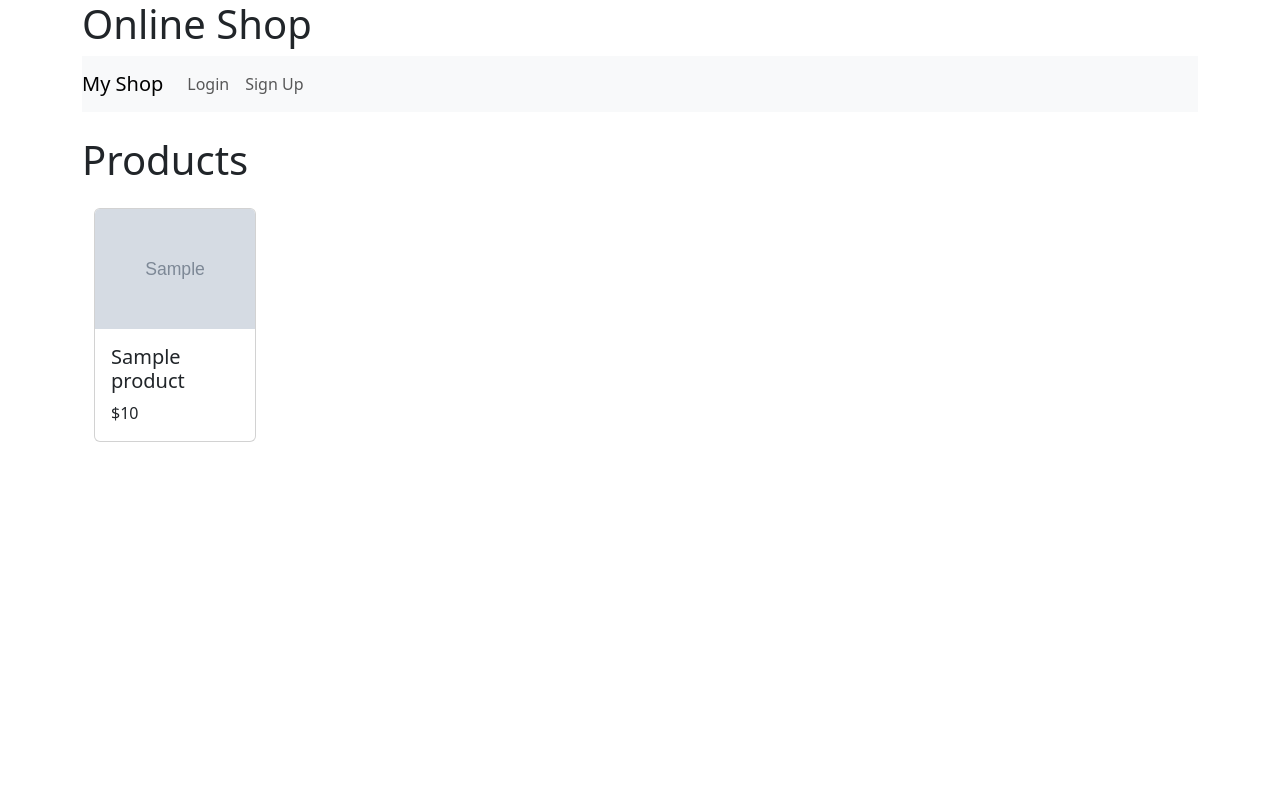
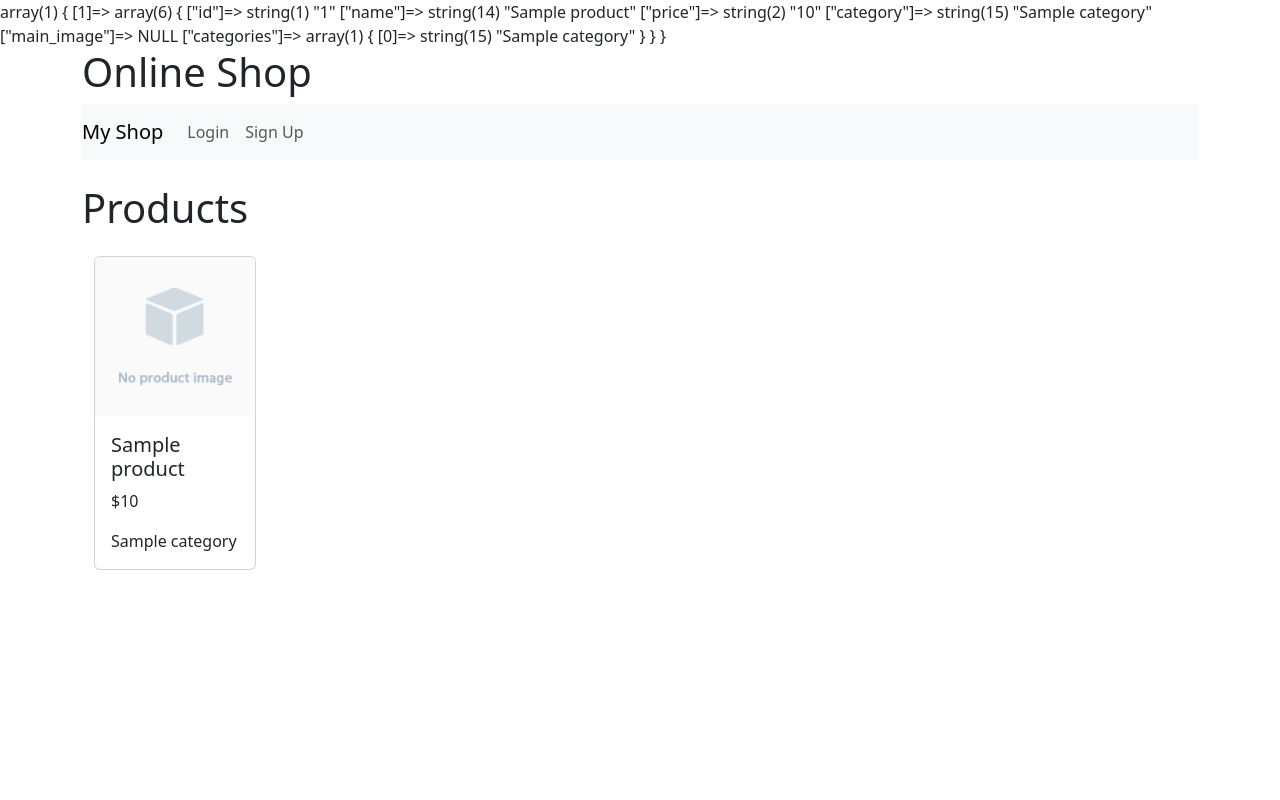
Before and after one commit to smrasoul/ecommerce, a PHP site: page / in a window 1280 px wide. Run offline with PHP 8.4, Linux system fonts and the light colour scheme; tables that the repository leaves empty or names only in its code hold one stand-in row (values such as "Sample post"); grey boxes marked "Sample" are stand-in pictures.

Commit message:
Categories implemented in index and view and add.

```diff
--- a/assets/css/styles.css
+++ b/assets/css/styles.css
@@ -1 +1,6 @@
 @import url('bootstrap.min.css');
+
+.no-bullets {
+    list-style-type: none;
+    padding-left: 0; /* Optional: Removes padding */
+}
--- a/index.php
+++ b/index.php
@@ -4,10 +4,8 @@ require 'includes/init.php';
 require 'src/Product/Function/product-function.php';
 
 
-$products = fetchAllProducts($conn);
-
-
-$productsWithMedia = getProductsWithMedia($conn, $products);
+$products = fetchAllProductsDetails($conn);
+var_dump($products);
 
 require 'includes/View/header.php'; ?>
 
@@ -15,18 +13,25 @@ require 'includes/View/header.php'; ?>
 
 <div class="container">
     <div class="row">
-        <?php if ($productsWithMedia): ?>
-            <?php foreach ($productsWithMedia as $product): ?>
+        <?php if ($products): ?>
+            <?php foreach ($products as $product): ?>
                 <div class="col-md-2 mb-4">
                     <div class="card">
-                        <?php if ($product['media']): ?>
-                            <img src="/assets/media/<?= htmlspecialchars($product['media']) ?>" class="card-img-top" alt="<?= htmlspecialchars($product['name']) ?>" />
+                        <?php if ($product['main_image']): ?>
+                            <img src="/assets/media/<?= htmlspecialchars($product['main_image']) ?>" class="card-img-top" alt="<?= htmlspecialchars($product['name']) ?>" />
                         <?php else: ?>
                             <img src="/assets/images/default_product.png" class="card-img-top" alt="No photo" />
                         <?php endif; ?>
                         <div class="card-body">
                             <h5 class="card-title"><?= htmlspecialchars($product['name']) ?></h5>
                             <p class="card-text">$<?= htmlspecialchars($product['price']) ?></p>
+                            <ul class="card-text no-bullets">
+                                <?php foreach ($product['categories'] as $category): ?>
+                                <li>
+                                    <?= htmlspecialchars($category) ?>
+                                </li>
+                                <?php endforeach; ?>
+                            </ul>
                         </div>
                     </div>
                 </div>
--- a/src/Product/Function/product-function.php
+++ b/src/Product/Function/product-function.php
@@ -1,10 +1,37 @@
 <?php
 
-function fetchAllProducts($conn) {
-    $query = "SELECT * FROM products";
+function fetchAllProductsDetails($conn) {
+    $query = "SELECT
+                products.id,
+                products.name,
+                products.price,
+                categories.name AS category,
+                media.file_path AS main_image
+              FROM products
+              JOIN product_categories ON products.id = product_categories.product_id
+              JOIN categories ON product_categories.category_id = categories.id
+              LEFT JOIN media ON products.id = media.product_id AND media.media_type = 'main_image';";
+
     $result = mysqli_query($conn, $query);
-    return mysqli_fetch_all($result, MYSQLI_ASSOC);
+    $productsArray = mysqli_fetch_all($result, MYSQLI_ASSOC);
+
+    $products = [];
+    foreach ($productsArray as $row) {
+        $product_id = $row['id'];
+
+        // If product is not already in the array, add it
+        if (!isset($products[$product_id])) {
+            $products[$product_id] = $row;
+            $products[$product_id]['categories'] = [];
+        }
+
+        // Add the category to the product's categories array
+        $products[$product_id]['categories'][] = $row['category'];
+    }
+
+    return $products;
 }
+
 
 function addProduct($name, $price, $photo_name, $conn) {
     $query = "INSERT INTO products (name, price) VALUES (?, ?)";
@@ -14,11 +41,10 @@ function addProduct($name, $price, $photo_name, $conn) {
     if (mysqli_stmt_execute($stmt)) {
         $product_id = mysqli_insert_id($conn);
         addMedia($product_id, $photo_name, $conn);
-        $_SESSION['flash']['product_success'] = 'Product added successfully.';
-        redirect('/View-product.php');
-        exit;
+        return $product_id;  // Make sure to return the product ID here
     } else {
         $_SESSION['product_failure'] = "Failed to save product.";
+        return false;
     }
 }
 
@@ -66,7 +92,7 @@ function handleMedia($product_id, $photo, $conn) {
 }
 
 function addMedia($product_id, $media_name, $conn) {
-    $query = "INSERT INTO media (product_id, media_type, file_path) VALUES (?, 'image', ?)";
+    $query = "INSERT INTO media (product_id, media_type, file_path) VALUES (?, 'main_image', ?)";
     $stmt = mysqli_prepare($conn, $query);
     mysqli_stmt_bind_param($stmt, 'is', $product_id, $media_name);
     mysqli_stmt_execute($stmt);
@@ -88,15 +114,6 @@ function deleteMedia($product_id, $conn) {
     $stmt = mysqli_prepare($conn, $query);
     mysqli_stmt_bind_param($stmt, 'i', $product_id);
     mysqli_stmt_execute($stmt);
-}
-
-function fetchMediaByProductId($product_id, $conn) {
-    $query = "SELECT * FROM media WHERE product_id = ?";
-    $stmt = mysqli_prepare($conn, $query);
-    mysqli_stmt_bind_param($stmt, 'i', $product_id);
-    mysqli_stmt_execute($stmt);
-    $result = mysqli_stmt_get_result($stmt);
-    return mysqli_fetch_all($result, MYSQLI_ASSOC);
 }
 
 function updateProduct($conn, $name, $price, $photo_name, $product_id) {
@@ -124,14 +141,44 @@ function productFeedback() {
     return $formFeedback;
 }
 
+function getAllCategories($conn) {
+    $query = "SELECT * FROM categories";
+    $result = mysqli_query($conn, $query);
+    return mysqli_fetch_all($result, MYSQLI_ASSOC);
+}
 
-function getProductsWithMedia($conn, $products)
+function deleteProductCategories($product_id, $conn)
 {
-    $productsWithMedia = [];
-    foreach ($products as $product) {
-        $media = fetchMediaByProductId($product['id'], $conn);
-        $product['media'] = !empty($media) ? $media[0]['file_path'] : null;
-        $productsWithMedia[] = $product;
+    $query = "DELETE FROM product_categories WHERE product_id = ?";
+    $stmt = mysqli_prepare($conn, $query);
+    mysqli_stmt_bind_param($stmt, 'i', $product_id);
+    if(mysqli_stmt_execute($stmt)) {
+        return true;
+    } else {
+        return false;
     }
-    return $productsWithMedia;
 }
+
+function addProductCategories($product_id, $categoryIds, $conn){
+    $query = "INSERT INTO product_categories (product_id, category_id) VALUES (?, ?)";
+
+    foreach ($categoryIds as $categoryId) {
+        $stmt = mysqli_prepare($conn, $query);
+        mysqli_stmt_bind_param($stmt, 'ii', $product_id, $categoryId);
+        mysqli_stmt_execute($stmt);
+    }
+    return true;
+}
+
+function processProductCategories($product_id, $categoryIds, $conn){
+    if(deleteProductCategories($product_id, $conn)){
+        if(addProductCategories($product_id, $categoryIds, $conn)){
+            $_SESSION['flash']['product_success'] = 'Product added successfully.';
+            redirect('/view-product.php');
+        } else {
+            $_SESSION['product_failure'] = "Failed to update the product.";
+        }
+    } else {
+        $_SESSION['product_failure'] = "Failed to update the product.";
+    }
+}
--- a/view-product.php
+++ b/view-product.php
@@ -8,7 +8,8 @@ $activePage= 'view-product';
 
 $userPermissions = checkUserAccess($conn, 'view_product');
 
-$products = fetchAllProducts($conn);
+$products = fetchAllProductsDetails($conn);
+var_dump($products);
 
 $flash_message = '';
 if (isset($_SESSION['flash'])) {
```
Also changed, not shown: add-product.php (+9 -2 lines), src/Product/View/product-form.php (+10 -0 lines), src/Product/View/product-table.php (+12 -4 lines).
